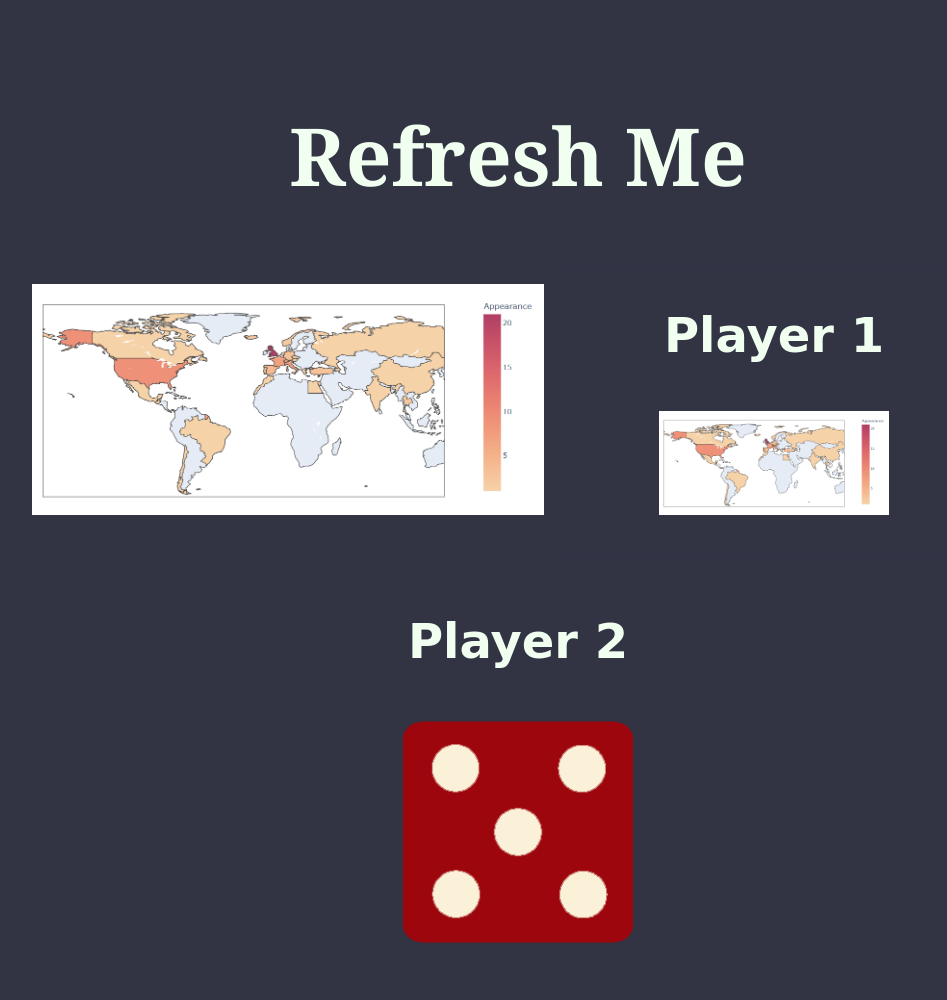
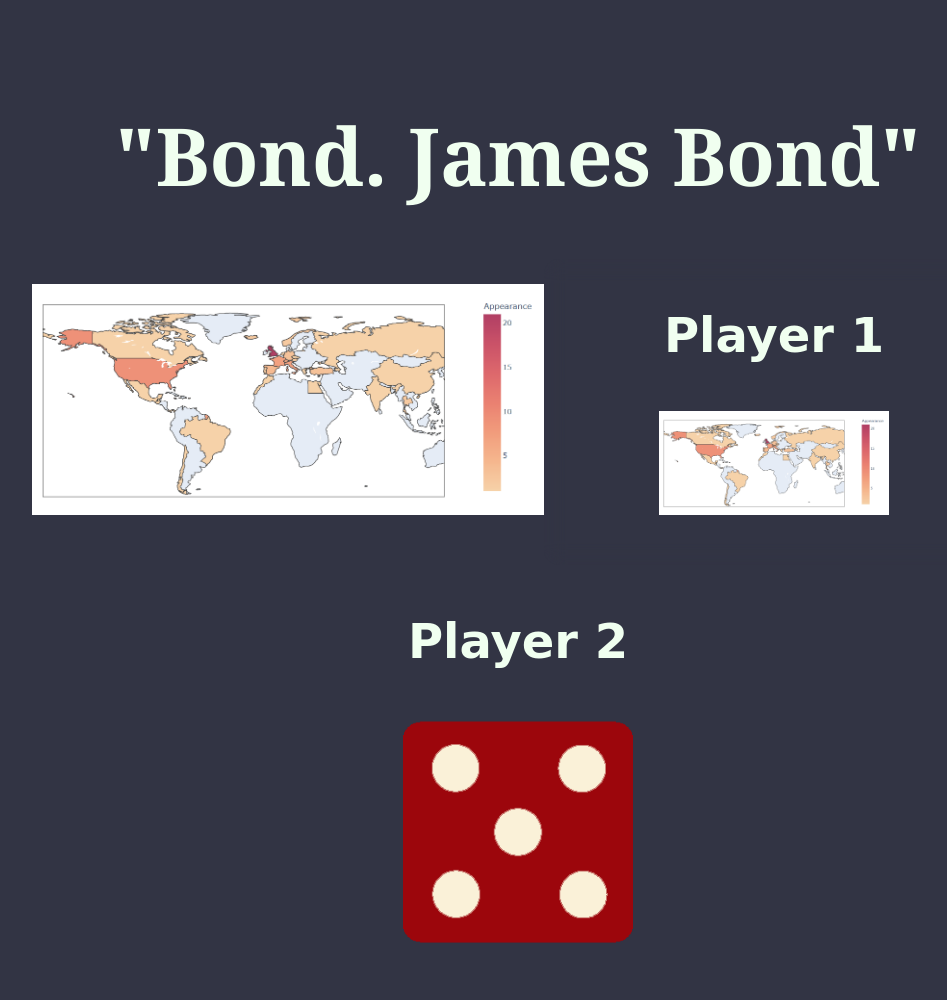
Before and after one commit to thatmeanlook/DiceGame1, a plain HTML site: page index.html in a window 1280 px wide. Shown: the whole page, without its empty margins (122-1069 px from the left). Drawn offline with Linux system fonts and the light colour scheme.

Commit message:
Update index.html

```diff
--- a/index.html
+++ b/index.html
@@ -9,7 +9,7 @@
 </head>
 
 <body>
-    <h1>Refresh Me</h1>
+    <h1>"Bond. James Bond"</h1>
     <div class='bigContainer'>
         <img id="map1" src='images/map.png'>
         <div class='container1'>
```
